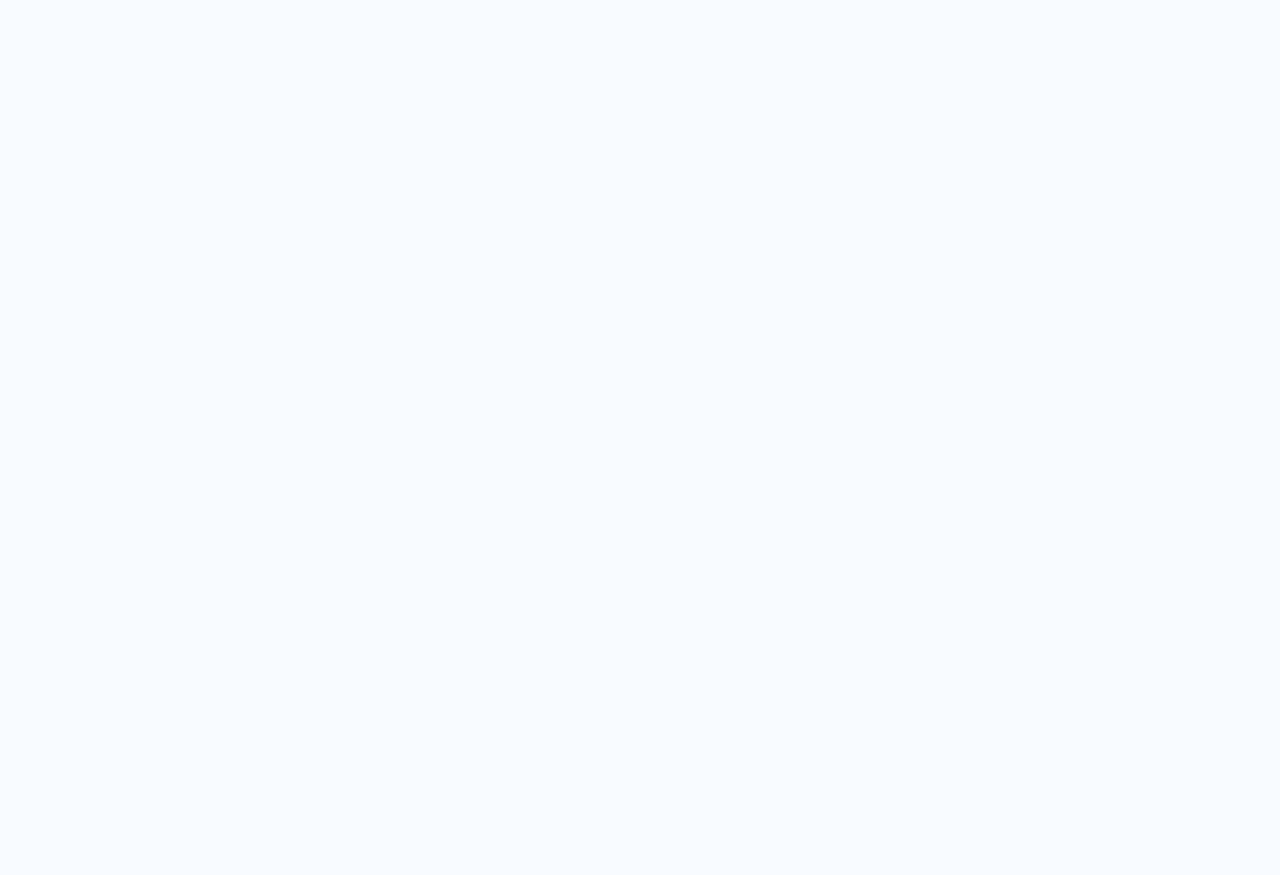
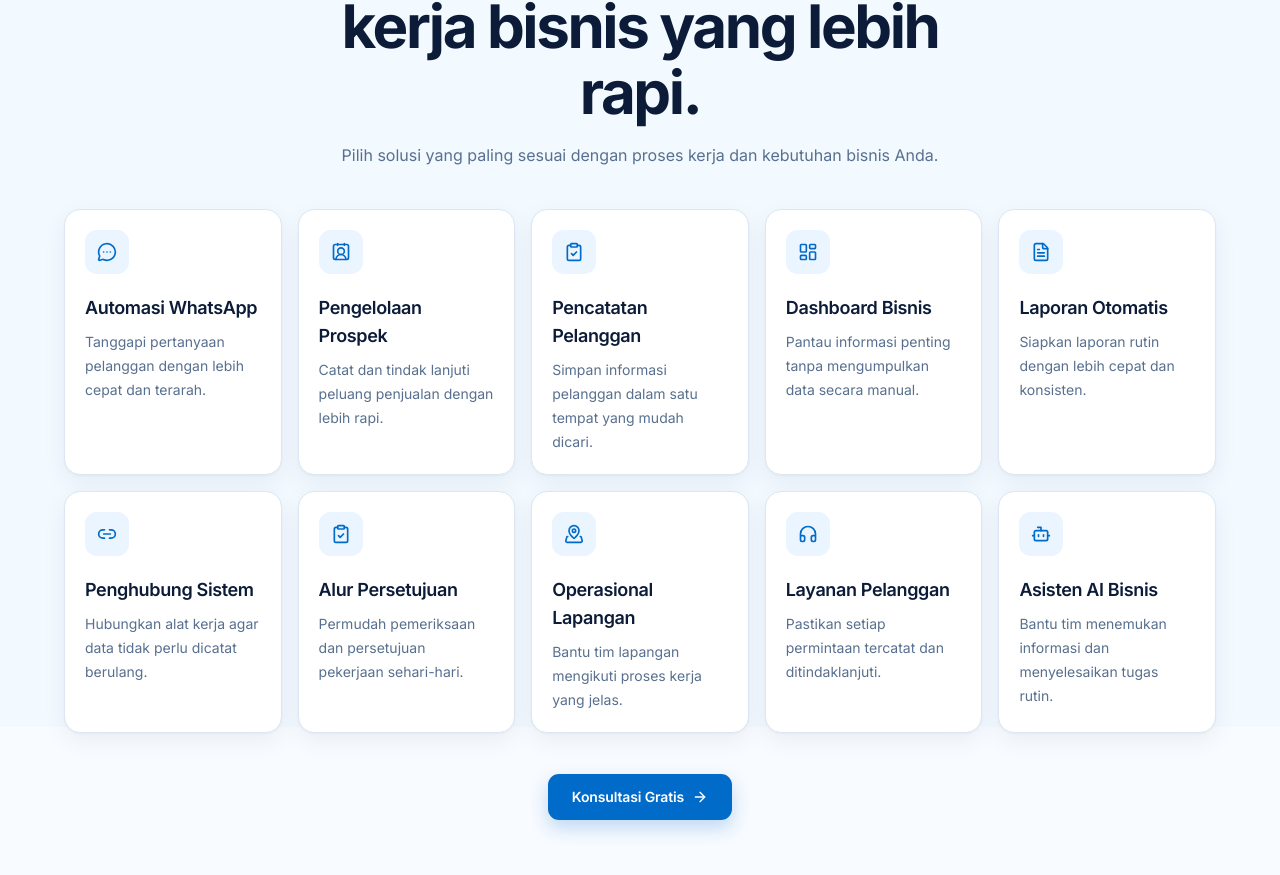
Before and after one commit to cuancreative8-dotcom/automora-website, a Next.js app: page / in a window 1280 px wide. Shown: the part 1107-1982 px from the top of the page. Before the commit the page ends 916 px from the top, so only its background shows below. Built offline with nearby package versions, Linux system fonts and the light colour scheme.

Commit message:
feat: add services section

```diff
--- a/app/page.tsx
+++ b/app/page.tsx
@@ -1,5 +1,19 @@
 import Link from "next/link"
-import { ArrowRight, CheckCircle2, CircleCheck, Sparkles } from "lucide-react"
+import {
+  ArrowRight,
+  Bot,
+  CheckCircle2,
+  CircleCheck,
+  ClipboardCheck,
+  ContactRound,
+  FileText,
+  Headphones,
+  LayoutDashboard,
+  Link2,
+  MapPinned,
+  MessageCircleMore,
+  Sparkles,
+} from "lucide-react"
 
 import { buttonVariants } from "@/components/ui/button"
 
@@ -13,6 +27,59 @@ const workflows = [
   { label: "Permintaan masuk", tone: "bg-brand-blue" },
   { label: "Tindak lanjut", tone: "bg-brand-violet" },
   { label: "Laporan harian", tone: "bg-brand-pink" },
+]
+
+const services = [
+  {
+    icon: MessageCircleMore,
+    title: "Automasi WhatsApp",
+    description: "Tanggapi pertanyaan pelanggan dengan lebih cepat dan terarah.",
+  },
+  {
+    icon: ContactRound,
+    title: "Pengelolaan Prospek",
+    description: "Catat dan tindak lanjuti peluang penjualan dengan lebih rapi.",
+  },
+  {
+    icon: ClipboardCheck,
+    title: "Pencatatan Pelanggan",
+    description: "Simpan informasi pelanggan dalam satu tempat yang mudah dicari.",
+  },
+  {
+    icon: LayoutDashboard,
+    title: "Dashboard Bisnis",
+    description: "Pantau informasi penting tanpa mengumpulkan data secara manual.",
+  },
+  {
+    icon: FileText,
+    title: "Laporan Otomatis",
+    description: "Siapkan laporan rutin dengan lebih cepat dan konsisten.",
+  },
+  {
+    icon: Link2,
+    title: "Penghubung Sistem",
+    description: "Hubungkan alat kerja agar data tidak perlu dicatat berulang.",
+  },
+  {
+    icon: ClipboardCheck,
+    title: "Alur Persetujuan",
+    description: "Permudah pemeriksaan dan persetujuan pekerjaan sehari-hari.",
+  },
+  {
+    icon: MapPinned,
+    title: "Operasional Lapangan",
+    description: "Bantu tim lapangan mengikuti proses kerja yang jelas.",
+  },
+  {
+    icon: Headphones,
+    title: "Layanan Pelanggan",
+    description: "Pastikan setiap permintaan tercatat dan ditindaklanjuti.",
+  },
+  {
+    icon: Bot,
+    title: "Asisten AI Bisnis",
+    description: "Bantu tim menemukan informasi dan menyelesaikan tugas rutin.",
+  },
 ]
 
 export default function Home() {
@@ -166,6 +233,56 @@ export default function Home() {
           </div>
         </div>
       </section>
+
+      <section id="solusi" aria-labelledby="services-heading" className="relative scroll-mt-24 py-section">
+        <div
+          aria-hidden="true"
+          className="absolute inset-x-0 top-1/2 -z-10 h-2/3 -translate-y-1/2 bg-brand-ice/60"
+        />
+
+        <div className="mx-auto max-w-7xl px-gutter">
+          <div className="mx-auto max-w-2xl text-center">
+            <p className="text-overline font-semibold text-brand-blue-deep">SOLUSI AUTOMORA</p>
+            <h2
+              id="services-heading"
+              className="mt-3 font-heading text-heading font-bold tracking-[-0.04em] text-foreground"
+            >
+              Solusi praktis untuk kerja bisnis yang lebih rapi.
+            </h2>
+            <p className="mt-4 text-body text-muted-foreground">
+              Pilih solusi yang paling sesuai dengan proses kerja dan kebutuhan bisnis Anda.
+            </p>
+          </div>
+
+          <div className="mt-10 grid gap-4 sm:grid-cols-2 lg:grid-cols-3 xl:grid-cols-5">
+            {services.map((service) => {
+              const Icon = service.icon
+
+              return (
+                <article
+                  key={service.title}
+                  className="group card-surface flex min-h-60 flex-col p-5 transition duration-300 hover:-translate-y-1 hover:border-brand-blue/35 hover:shadow-card-hover motion-reduce:transform-none motion-reduce:transition-none"
+                >
+                  <div className="flex size-11 items-center justify-center rounded-button bg-secondary text-brand-blue-deep transition-colors duration-300 group-hover:bg-primary group-hover:text-primary-foreground">
+                    <Icon aria-hidden="true" className="size-5" />
+                  </div>
+                  <h3 className="mt-5 text-lg font-semibold tracking-[-0.02em] text-foreground">
+                    {service.title}
+                  </h3>
+                  <p className="mt-2 text-body-sm text-muted-foreground">{service.description}</p>
+                </article>
+              )
+            })}
+          </div>
+
+          <div className="mt-10 flex justify-center">
+            <Link href="#konsultasi" className={buttonVariants({ variant: "default", size: "lg" })}>
+              Konsultasi Gratis
+              <ArrowRight aria-hidden="true" />
+            </Link>
+          </div>
+        </div>
+      </section>
     </main>
   )
 }
```
